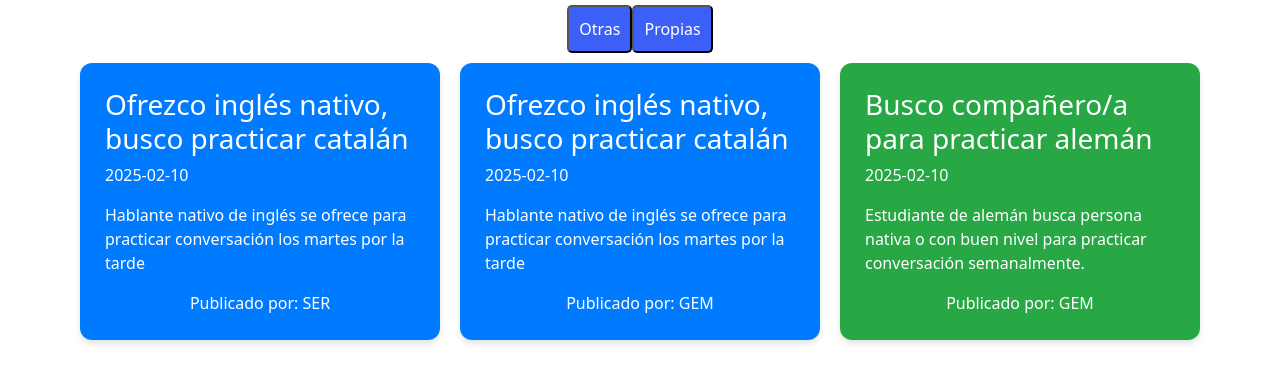
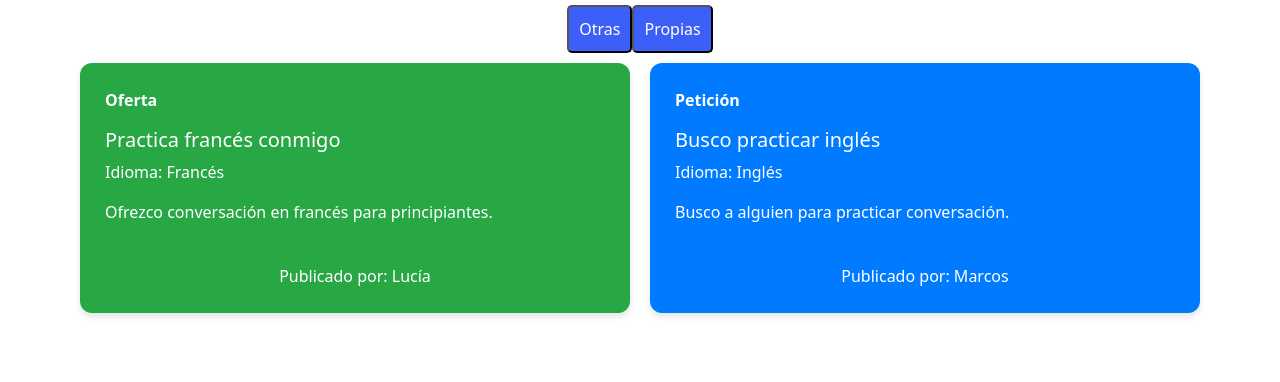
Before and after one commit to StudyPractic55764/StackSolverProject, a plain HTML site: page FRONTEND/index.html in a window 1280 px wide. Shown: the part 146-528 px from the top of the page. Drawn offline with nearby package versions, Linux system fonts and the light colour scheme.

Commit message:
Corrige alta de usuarios y carga del dashboard desde datos comunes

```diff
--- a/FRONTEND/alta_usuario.js
+++ b/FRONTEND/alta_usuario.js
@@ -61,7 +61,6 @@ document.addEventListener("DOMContentLoaded", function() {
             }
         }
     });
-});
 
 
     //FUNCIONES PARA AÑADIR NUEVOS USUARIOS
@@ -95,8 +94,9 @@ if(formulario) {
             printarUsuarios(usuarios);
             formulario.reset();
 
-        alert("Usuario ${nombre} registrado con éxito!");
+            alert(`Usuario ${nombre} registrado con éxito!`);
         });
     } else {
         console.error("No se encontró el formulario con id 'form-usuario'");
     };
+});
--- a/FRONTEND/index.html
+++ b/FRONTEND/index.html
@@ -1,5 +1,5 @@
 <!DOCTYPE html>
-<html lang="en">
+<html lang="es">
 <head>
     <meta charset="UTF-8">
     <meta name="viewport" content="width=device-width, initial-scale=1.0">
@@ -35,41 +35,7 @@
         </div>
 
         <!--Contenedor para las tarjetas de ofertas y demanda-->
-        <div class="cards-grid">
-
-                <article class="tarjeta tarjeta-azul">
-                    <div class="tarjeta-contenido">
-                        <h3>Ofrezco inglés nativo, busco practicar catalán</h3>
-                        <p class="tarjeta-fecha">2025-02-10</p>
-                        <p class="tarjeta-descripcion">Hablante nativo de inglés se ofrece para practicar conversación los martes por la tarde</p>
-
-                    </div>
-                    <div class="tarjeta-footer">Publicado por: SER</div>
-                </article>
-
-                <article class="tarjeta tarjeta-azul">
-                <div class="tarjeta-contenido">
-                    <h3>Ofrezco inglés nativo, busco practicar catalán</h3>
-                    <p class="tarjeta-fecha">2025-02-10</p>
-                    <p class="tarjeta-descripcion">
-                        Hablante nativo de inglés se ofrece para practicar conversación los martes por la tarde
-                    </p>
-                </div>
-                <div class="tarjeta-footer">Publicado por: GEM</div>
-            </article>
-
-            <article class="tarjeta tarjeta-verde">
-                <div class="tarjeta-contenido">
-                    <h3>Busco compañero/a para practicar alemán</h3>
-                    <p class="tarjeta-fecha">2025-02-10</p>
-                    <p class="tarjeta-descripcion">
-                        Estudiante de alemán busca persona nativa o con buen nivel para practicar conversación semanalmente.
-                    </p>
-                </div>
-                <div class="tarjeta-footer">Publicado por: GEM</div>
-            </article>
-
-        </div>
+        <div id="listado-dashboard" class="cards-grid"></div>
 
 
     </main>
--- a/FRONTEND/index.js
+++ b/FRONTEND/index.js
@@ -1,3 +1,44 @@
-import {usuarioLogueado} from './login.js';
-import { usuario } from './login.js';
-import { usuarios } from './datos.js';
+import { usuarios, intercambios } from './datos.js';
+
+const listado = document.querySelector("#listado-dashboard");
+
+intercambios.forEach((intercambio) => {
+    const esOferta = intercambio.tipo === "oferta";
+
+    const tarjeta = document.createElement("article");
+    tarjeta.className = esOferta
+        ? "tarjeta tarjeta-verde"
+        : "tarjeta tarjeta-azul";
+
+    const contenido = document.createElement("div");
+    contenido.className = "tarjeta-contenido";
+
+    const tipo = document.createElement("p");
+    tipo.className = "fw-bold";
+    tipo.textContent = esOferta ? "Oferta" : "Petición";
+
+    const titulo = document.createElement("h2");
+    titulo.className = "h5";
+    titulo.textContent = intercambio.titulo;
+
+    const idioma = document.createElement("p");
+    idioma.textContent = `Idioma: ${intercambio.idioma}`;
+
+    const descripcion = document.createElement("p");
+    descripcion.className = "tarjeta-descripcion";
+    descripcion.textContent = intercambio.descripcion.length > 120
+        ? `${intercambio.descripcion.slice(0, 120)}…`
+        : intercambio.descripcion;
+
+    const autor = usuarios.find((usuario) => {
+        return usuario.id === intercambio.usuarioId;
+    });
+
+    const pie = document.createElement("div");
+    pie.className = "tarjeta-footer";
+    pie.textContent = `Publicado por: ${autor ? autor.nombre : "Usuario no disponible"}`;
+
+    contenido.append(tipo, titulo, idioma, descripcion);
+    tarjeta.append(contenido, pie);
+    listado.append(tarjeta);
+});
```
Also changed, not shown: FRONTEND/alta_usuario.html (+1 -1 lines), FRONTEND/login.html (+1 -1 lines). Lines whose indentation alone changed are shown as unchanged.
